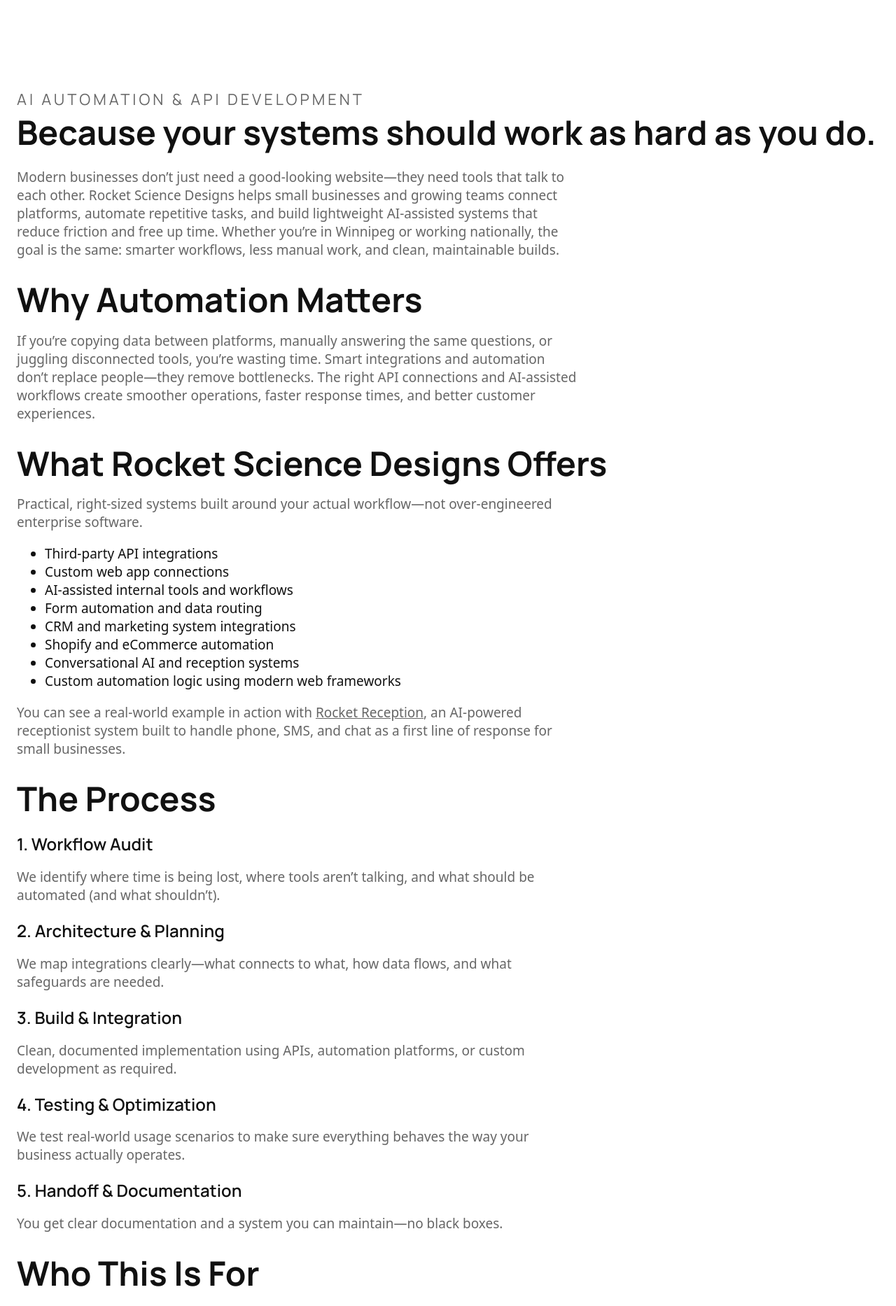
After one commit to teezecrost1179/rocketsciencedesigns-site, a PHP site: page /ai-automation-api-integrations-winnipeg in a window 1280 px wide. The commit adds this page. Shown: the part 81-1947 px from the top of the page at 70% size. Run offline with PHP 8.4, Linux system fonts and the light colour scheme; some web fonts are replaced.

Commit message:
added ai api service

```diff
--- /dev/null
+++ b/ai-automation-api-integrations-winnipeg.php
@@ -0,0 +1,110 @@
+<?php include 'header.php'; ?>
+
+<main>
+    <section id="ai-automation-api-development" class="section">
+        <div class="max-width">
+            <div class="section-header">
+                <div class="section-kicker">AI AUTOMATION &amp; API DEVELOPMENT</div>
+                <h1 class="section-title">
+                    Because your systems should work as hard as you do.
+                </h1>
+            </div>
+
+            <p>
+                Modern businesses don&rsquo;t just need a good-looking website&mdash;they need tools that talk to each
+                other. Rocket Science Designs helps small businesses and growing teams connect platforms, automate
+                repetitive tasks, and build lightweight AI-assisted systems that reduce friction and free up time.
+                Whether you&rsquo;re in Winnipeg or working nationally, the goal is the same: smarter workflows, less
+                manual work, and clean, maintainable builds.
+            </p>
+
+            <h2>Why Automation Matters</h2>
+            <p>
+                If you&rsquo;re copying data between platforms, manually answering the same questions, or juggling
+                disconnected tools, you&rsquo;re wasting time. Smart integrations and automation don&rsquo;t replace
+                people&mdash;they remove bottlenecks. The right API connections and AI-assisted workflows create smoother
+                operations, faster response times, and better customer experiences.
+            </p>
+
+            <h2>What Rocket Science Designs Offers</h2>
+            <p>
+                Practical, right-sized systems built around your actual workflow&mdash;not over-engineered enterprise
+                software.
+            </p>
+
+            <ul>
+                <li>Third-party API integrations</li>
+                <li>Custom web app connections</li>
+                <li>AI-assisted internal tools and workflows</li>
+                <li>Form automation and data routing</li>
+                <li>CRM and marketing system integrations</li>
+                <li>Shopify and eCommerce automation</li>
+                <li>Conversational AI and reception systems</li>
+                <li>Custom automation logic using modern web frameworks</li>
+            </ul>
+
+            <p>
+                You can see a real-world example in action with
+                <a href="https://rocketreception.ca/" target="_blank" rel="noopener">Rocket Reception</a>, an
+                AI-powered receptionist system built to handle phone, SMS, and chat as a first line of response for
+                small businesses.
+            </p>
+
+            <h2>The Process</h2>
+
+            <h3>1. Workflow Audit</h3>
+            <p>
+                We identify where time is being lost, where tools aren&rsquo;t talking, and what should be automated
+                (and what shouldn&rsquo;t).
+            </p>
+
+            <h3>2. Architecture &amp; Planning</h3>
+            <p>
+                We map integrations clearly&mdash;what connects to what, how data flows, and what safeguards are
+                needed.
+            </p>
+
+            <h3>3. Build &amp; Integration</h3>
+            <p>
+                Clean, documented implementation using APIs, automation platforms, or custom development as required.
+            </p>
+
+            <h3>4. Testing &amp; Optimization</h3>
+            <p>
+                We test real-world usage scenarios to make sure everything behaves the way your business actually
+                operates.
+            </p>
+
+            <h3>5. Handoff &amp; Documentation</h3>
+            <p>
+                You get clear documentation and a system you can maintain&mdash;no black boxes.
+            </p>
+
+            <h2>Who This Is For</h2>
+            <p>
+                This service is ideal for small businesses, service providers, eCommerce brands, and growing teams who
+                want smarter systems without hiring a full internal dev team. It&rsquo;s especially useful for companies
+                scaling operations, improving customer response times, or trying to reduce repetitive admin work.
+            </p>
+
+            <h2>Why Work With Rocket Science Designs?</h2>
+            <p>
+                You&rsquo;re not hiring a generic automation consultant. You&rsquo;re working with someone who understands
+                branding, UX, marketing, and development&mdash;so your systems don&rsquo;t just function, they make
+                sense in the bigger picture of your business. The builds are lean, practical, and designed to evolve
+                with you.
+            </p>
+
+            <h2>Ready to Simplify?</h2>
+            <p>
+                If you suspect there&rsquo;s a better way your tools could be working together, there probably is.
+                Reach out and we&rsquo;ll map out what&rsquo;s possible&mdash;no overpromising, just practical systems
+                built to save you time.
+            </p>
+        </div>
+    </section>
+
+    <?php include 'rocket-contact-form.php'; ?>
+</main>
+
+<?php include 'footer.php'; ?>
```
Also changed, not shown: index.php (+15 -0 lines).
